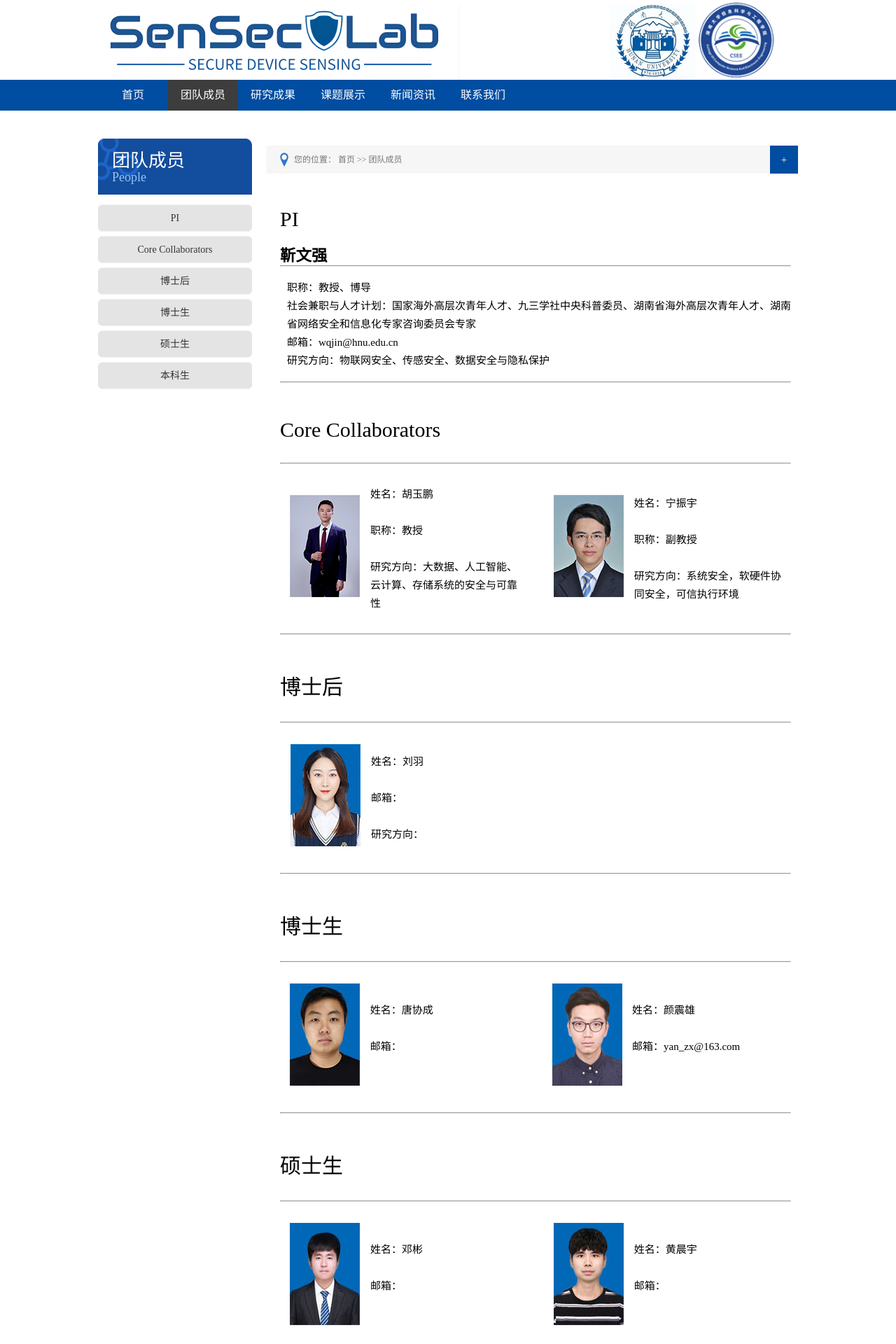
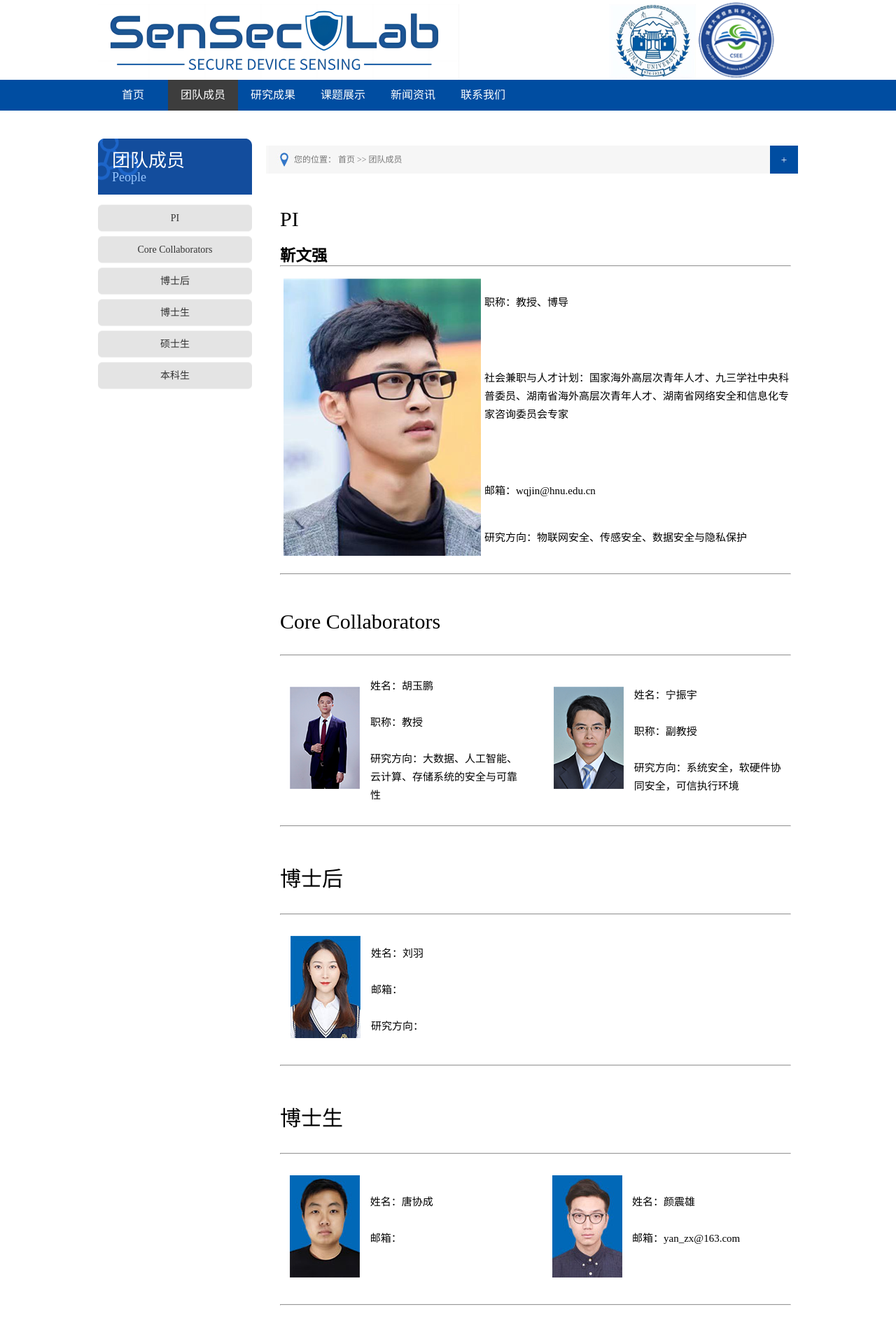
Before and after one commit to Wenqiangjin/wenqiangjin.github.io, a Jekyll site: the page built from pages/people.html, in a window 1280 px wide. Shown: the top 1920 px of the page at 70% size. Built offline with Jekyll 4.4.1, drawn with Linux system fonts in a browser that asks for light colours.

Commit message:
Update people.html

```diff
--- a/pages/people.html
+++ b/pages/people.html
@@ -19,7 +19,7 @@ description: 团队成员
       <br>
       <table>
         <tr>
-          <td rowspan="4"><p align="center"><img ssrc="/images/teacher/wenqiang.png"></p></td>
+          <td rowspan="4"><p align="center"><img src="/images/teacher/wenqiang.png"></p></td>
           <td><p>职称：教授、博导</p></td>
         </tr>
         <tr>
```
